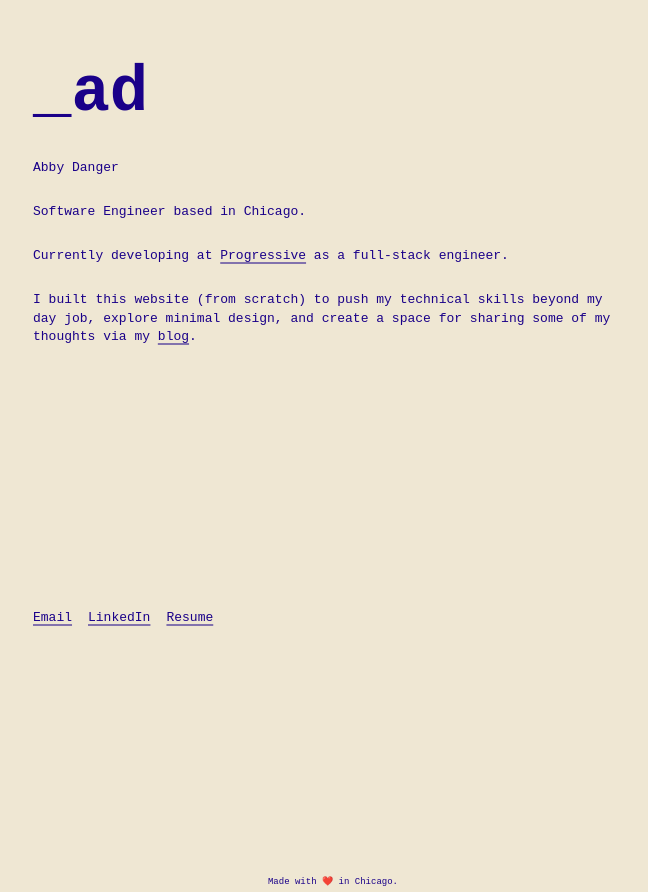
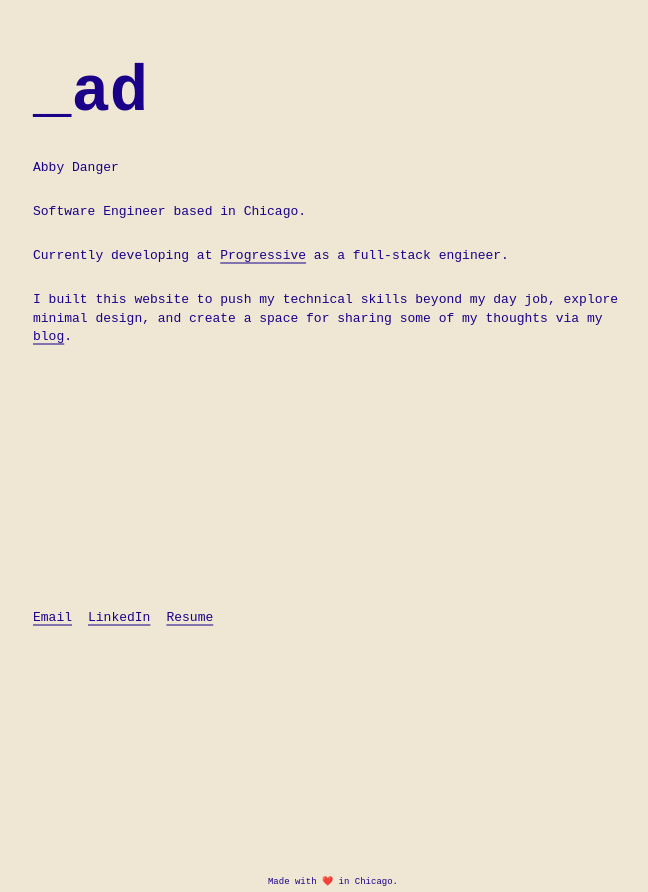
Before and after one commit to abbyadanger/ad, an Angular app: page / in a window 1280 px wide. Shown: the whole page, without its empty margins (307-955 px from the left). Built offline with nearby package versions, Linux system fonts and the light colour scheme.

Commit message:
Wording change and resume link

```diff
--- a/src/app/home/home.component.html
+++ b/src/app/home/home.component.html
@@ -16,7 +16,7 @@
     </p>
 
     <p>
-      I built this website (from scratch) to push my technical skills beyond my day job,
+      I built this website to push my technical skills beyond my day job,
       explore minimal design, and create a space for sharing some of my thoughts
       via my <a routerLink="/blog">blog</a>.
     </p>
@@ -24,7 +24,7 @@
     <div class="footer">
       <p><a href="mailto:abbyadanger@gmail.com">Email</a></p>
       <p><a href="https://www.linkedin.com/in/abigaildanger" target="_blank">LinkedIn</a></p>
-      <p><a href="" target="_blank">Resume</a></p>
+      <p><a href= "resume.pdf" target="_blank">Resume</a></p>
 
     </div>
   </div>
```
Also changed, not shown: 1 other file (tests, documents, lock files or other folders).
